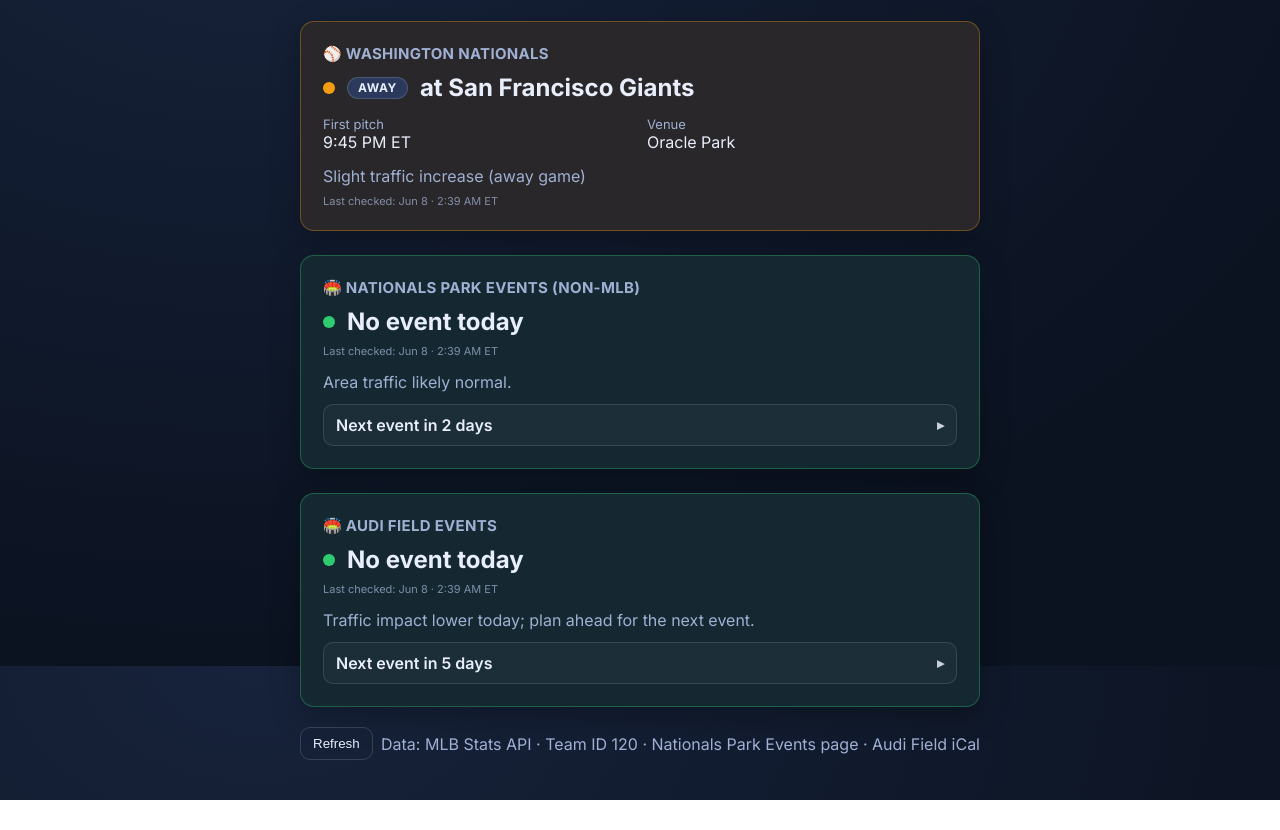
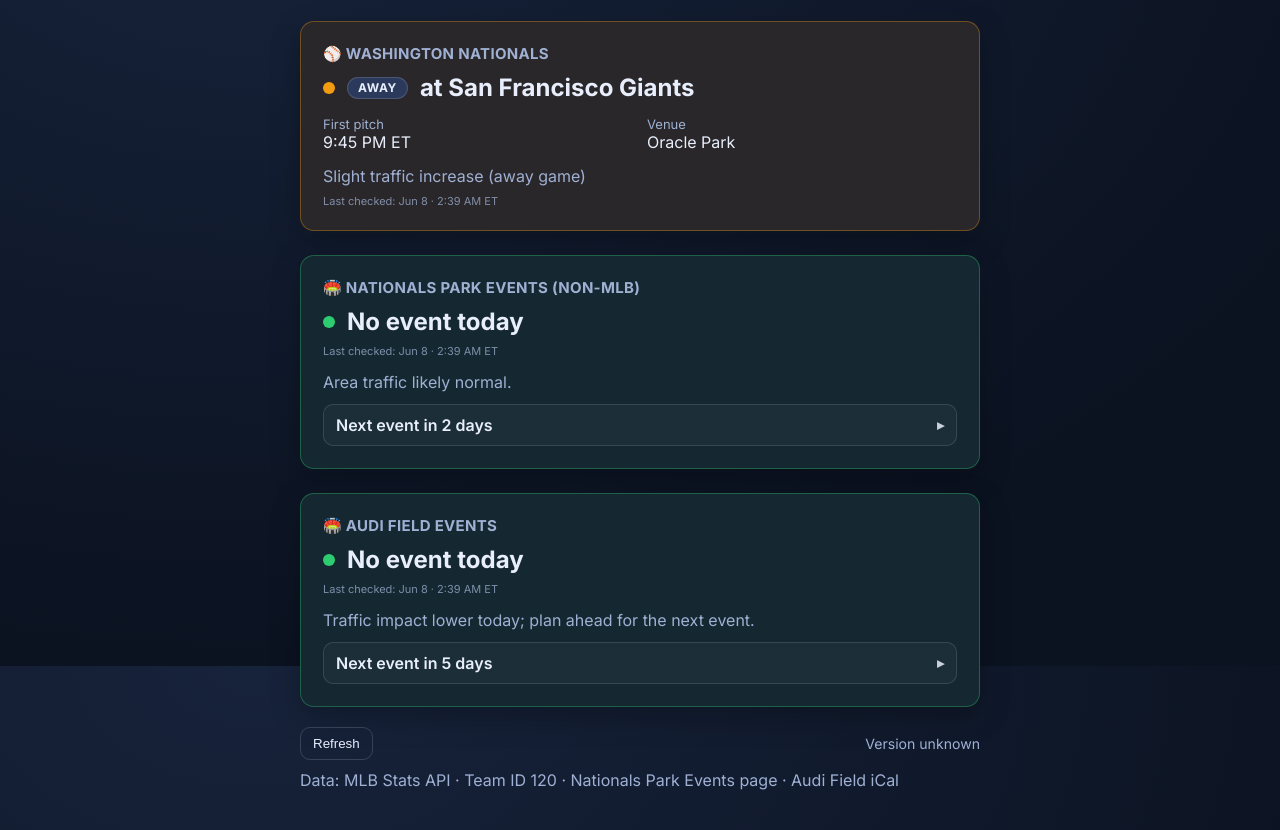
Before and after one commit to dbryant4/is-there-a-nats-game-today, a website: page index.html in a window 1280 px wide. Shown: the part 134-964 px from the top of the page. Before the commit the page ends 934 px from the top, so only its background shows below. Drawn offline with Linux system fonts and the light colour scheme; no server answers.

Commit message:
chore: add dynamic app version support and release cursor rules

```diff
--- a/app.js
+++ b/app.js
@@ -99,6 +99,8 @@ async function fetchAudiFromStatic() {
 
 // Nationals Park (non-MLB) events from static JSON
 
+const VERSION_FILE = './VERSION';
+
 async function fetchNatsParkFromStatic() {
   try {
     const res = await fetch('./data/natspark.json', { cache: 'no-store' });
@@ -106,6 +108,22 @@ async function fetchNatsParkFromStatic() {
     const d = await res.json();
     return { eventsToday: d?.eventsToday || [], nextEvent: d?.nextEvent || null, lastUpdated: d?.lastUpdated || null };
   } catch { return { eventsToday: [], nextEvent: null, lastUpdated: null }; }
+}
+
+async function fetchAppVersion() {
+  try {
+    const res = await fetch(VERSION_FILE, { cache: 'no-store' });
+    if (!res.ok) throw new Error('Version file missing');
+    return (await res.text()).trim();
+  } catch {
+    return null;
+  }
+}
+
+function renderAppVersion(version) {
+  const el = document.getElementById('appVersion');
+  if (!el) return;
+  el.textContent = version ? `Version ${version}` : 'Version unknown';
 }
 
 function computeTrafficImpact(isHome) {
@@ -174,6 +192,9 @@ async function refresh() {
   setCardImpact(natsEl, 'none');
   if (natsparkEl) setCardImpact(natsparkEl, 'none');
   setCardImpact(audiEl, 'none');
+
+  const appVersion = await fetchAppVersion();
+  renderAppVersion(appVersion);
 
   const [natsData, natsparkData, audiData] = await Promise.all([
     fetchNatsFromStatic(),
--- a/index.html
+++ b/index.html
@@ -48,6 +48,7 @@
 
       <footer class="footer">
         <button id="refreshBtn" class="refresh">Refresh</button>
+        <div id="appVersion" class="app-version">Loading version…</div>
         <div class="attribution">
           Data: MLB Stats API · Team ID 120 · Nationals Park Events page · Audi Field iCal
         </div>
--- a/styles.css
+++ b/styles.css
@@ -181,7 +181,15 @@ details.next[open] > summary::after { content: '▾'; }
   display: flex;
   justify-content: space-between;
   align-items: center;
+  gap: 10px;
   color: var(--muted);
+  flex-wrap: wrap;
+}
+
+.app-version {
+  font-size: 0.88rem;
+  color: var(--muted);
+  white-space: nowrap;
 }
 
 .refresh {
```
Also changed, not shown: .github/workflows/update-data.yml, README.md, 3 other files.
